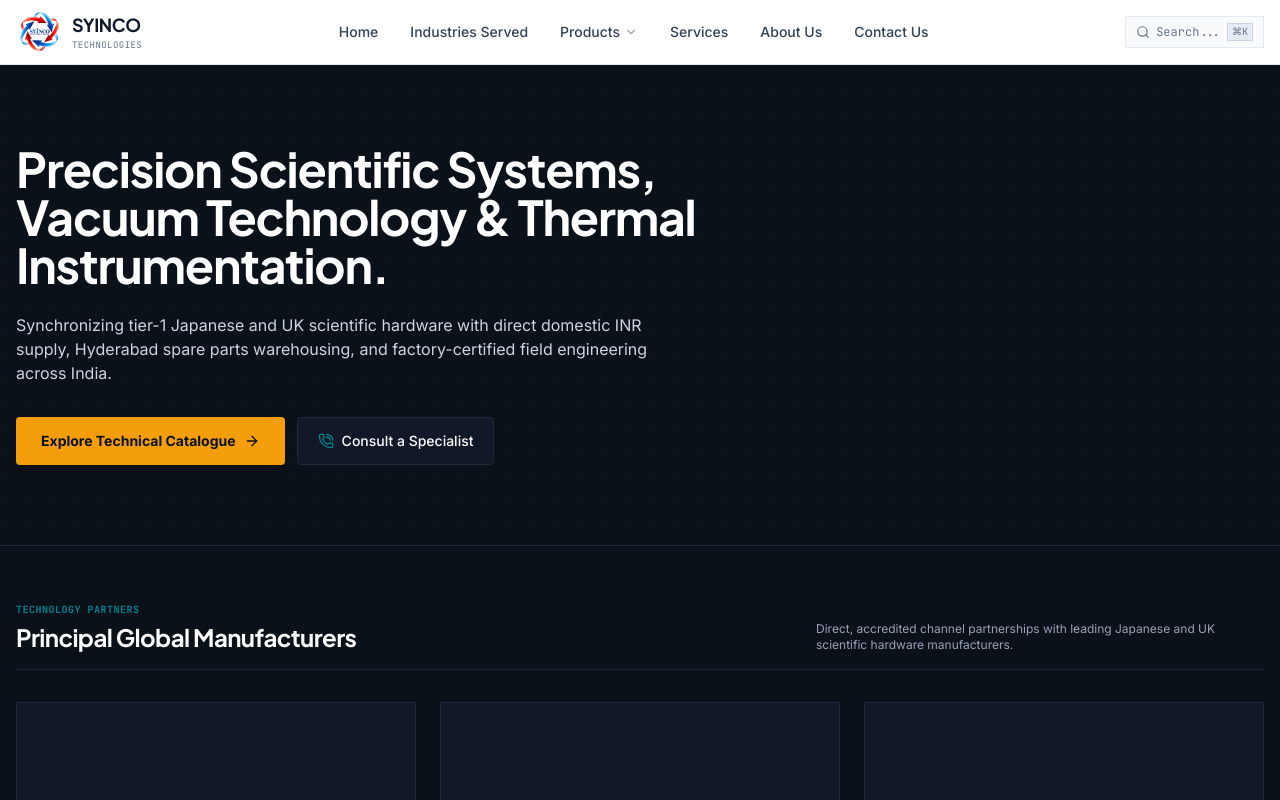
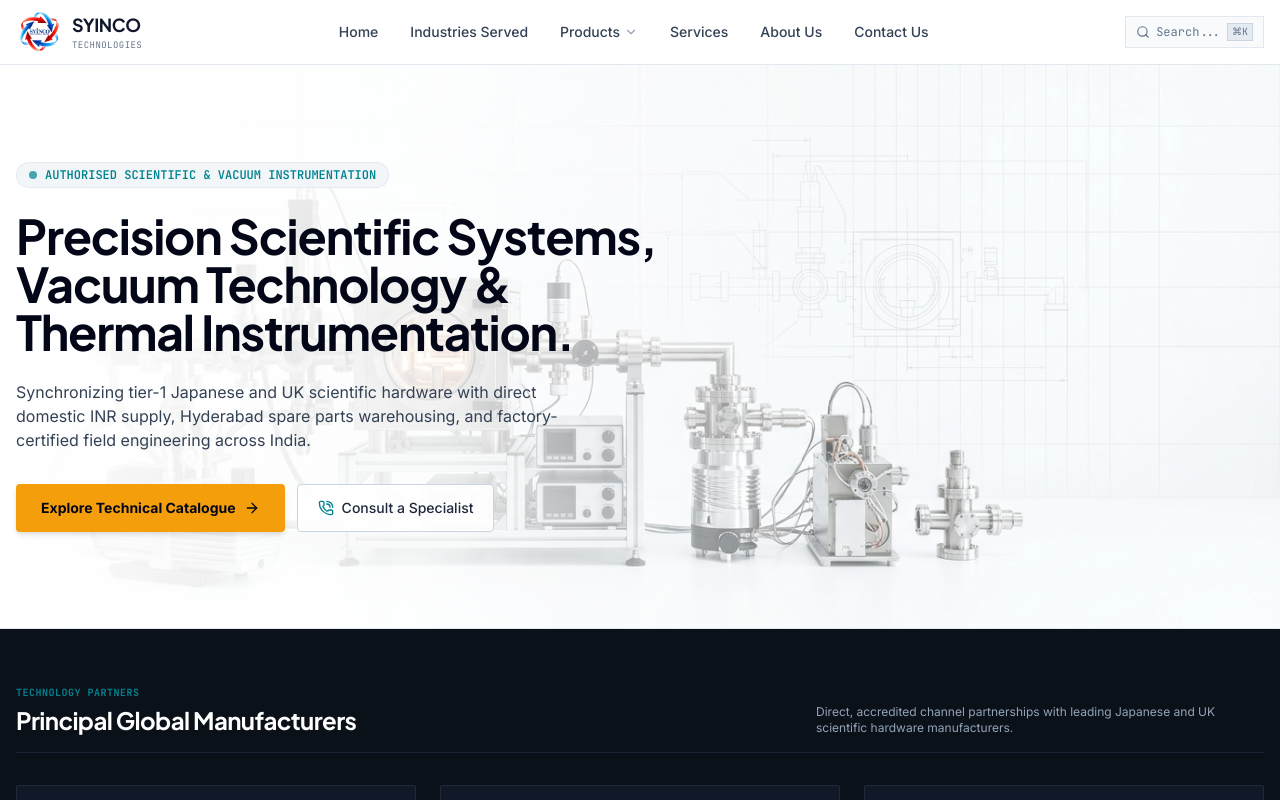
Before and after one commit to vivanvj21/syinco_website, a Next.js app: page / in a window 1280 px wide. Shown: the top 800 px of the page. Built offline with nearby package versions, Linux system fonts and the light colour scheme.

Commit message:
feat: implement high-precision scientific equipment background with pure white backdrop on homepage hero

```diff
--- a/src/app/page.tsx
+++ b/src/app/page.tsx
@@ -1,6 +1,5 @@
 import React from "react";
 import type { Metadata } from "next";
-import Image from "next/image";
 import { HeroStrategicAnchor } from "@/components/business/HeroStrategicAnchor";
 import { PrincipalShowcase } from "@/components/business/PrincipalShowcase";
 import { CuratedFlagshipGrid } from "@/components/business/CuratedFlagshipGrid";
@@ -16,22 +15,7 @@ export const metadata: Metadata = {
 
 export default function HomePage() {
   return (
-    <main className="relative w-full">
-      {/* Full-page scientific equipment background — fixed behind all sections */}
-      <div className="fixed inset-0 -z-10 overflow-hidden" aria-hidden="true">
-        <Image
-          src="/images/home/homepage-bg.jpg"
-          alt=""
-          fill
-          priority
-          quality={80}
-          className="object-cover object-center"
-          sizes="100vw"
-        />
-        {/* Dark overlay so section text & cards remain fully legible */}
-        <div className="absolute inset-0 bg-slate-950/75" />
-      </div>
-
+    <main className="w-full bg-white">
       {/* 1. HERO STRATEGIC ANCHOR */}
       <HeroStrategicAnchor />
 
--- a/src/components/business/HeroStrategicAnchor.tsx
+++ b/src/components/business/HeroStrategicAnchor.tsx
@@ -1,5 +1,6 @@
 import React from "react";
 import Link from "next/link";
+import Image from "next/image";
 import { ArrowRight, PhoneCall } from "lucide-react";
 import { Button } from "@/components/ui/Button";
 
@@ -7,30 +8,39 @@ export function HeroStrategicAnchor() {
   return (
     <section
       aria-label="SYINCO Strategic Positioning & Systems Architecture"
-      className="relative bg-slate-canvas text-white border-b border-border-dark overflow-hidden py-14 lg:py-20"
+      className="relative bg-white text-slate-900 border-b border-border-light overflow-hidden py-16 lg:py-24"
     >
-      {/* 24px Engineering CAD Grid Linework (Decorative Architectural Background) */}
-      <div
-        className="absolute inset-0 pointer-events-none opacity-15"
-        style={{
-          backgroundImage: `
-            linear-gradient(to right, #1E293B 1px, transparent 1px),
-            linear-gradient(to bottom, #1E293B 1px, transparent 1px)
-          `,
-          backgroundSize: "24px 24px",
-        }}
-        aria-hidden="true"
-      />
+      {/* High-Precision Scientific Equipment Background Image on Pure White Backdrop */}
+      <div className="absolute inset-0 pointer-events-none overflow-hidden" aria-hidden="true">
+        <Image
+          src="/images/home/hero-scientific-white.jpg"
+          alt="Precision Vacuum Technology and Scientific Instrumentation"
+          fill
+          priority
+          quality={95}
+          className="object-cover object-right lg:object-center opacity-90"
+          sizes="100vw"
+        />
+        {/* Soft white gradient mask on the left so headline & copy remain razor-sharp */}
+        <div className="absolute inset-0 bg-gradient-to-r from-white via-white/90 to-transparent sm:via-white/80 max-w-4xl" />
+        <div className="absolute inset-0 bg-white/20" />
+      </div>
 
       <div className="max-w-container mx-auto px-4 relative z-10">
-        <div className="max-w-3xl space-y-6">
+        <div className="max-w-2xl space-y-6">
+          {/* Subtle Tagline Badge */}
+          <div className="inline-flex items-center gap-2 px-3 py-1 rounded-full bg-slate-100/90 border border-slate-200/80 backdrop-blur-xs text-xs font-mono font-semibold text-brand-teal">
+            <span className="w-2 h-2 rounded-full bg-brand-teal animate-pulse" />
+            <span>AUTHORISED SCIENTIFIC &amp; VACUUM INSTRUMENTATION</span>
+          </div>
+
           {/* H1 Authority Headline */}
-          <h1 className="text-3xl sm:text-4xl lg:text-5xl font-display font-bold tracking-tight text-white leading-tight">
+          <h1 className="text-3xl sm:text-4xl lg:text-5xl font-display font-bold tracking-tight text-slate-950 leading-tight">
             Precision Scientific Systems, Vacuum Technology &amp; Thermal Instrumentation.
           </h1>
 
-          {/* Concise Supporting Statement (Max 1-2 sentences) */}
-          <p className="text-sm sm:text-base font-sans text-slate-300 max-w-2xl leading-relaxed">
+          {/* Concise Supporting Statement */}
+          <p className="text-sm sm:text-base font-sans text-slate-700 max-w-xl leading-relaxed">
             Synchronizing tier-1 Japanese and UK scientific hardware with direct domestic INR supply, Hyderabad spare parts warehousing, and factory-certified field engineering across India.
           </p>
 
@@ -40,7 +50,7 @@ export function HeroStrategicAnchor() {
               <Button
                 variant="primary"
                 size="lg"
-                className="bg-action-amber hover:bg-action-amber-hover text-slate-canvas font-bold text-xs sm:text-sm px-6 gap-2 shadow-md cursor-pointer"
+                className="bg-action-amber hover:bg-action-amber-hover text-slate-950 font-bold text-xs sm:text-sm px-6 gap-2 shadow-md cursor-pointer"
               >
                 <span>Explore Technical Catalogue</span>
                 <ArrowRight className="w-4 h-4" />
@@ -51,7 +61,7 @@ export function HeroStrategicAnchor() {
               <Button
                 variant="outline"
                 size="lg"
-                className="border-border-dark bg-slate-surface text-white hover:bg-slate-panel hover:border-brand-teal text-xs sm:text-sm px-5 gap-2 cursor-pointer"
+                className="border-slate-300 bg-white/90 text-slate-800 hover:bg-white hover:border-brand-teal hover:text-brand-teal text-xs sm:text-sm px-5 gap-2 cursor-pointer shadow-xs"
               >
                 <PhoneCall className="w-4 h-4 text-brand-teal" />
                 <span>Consult a Specialist</span>
```
Also changed, not shown: public/images/home/hero-scientific-white.jpg (added), public/images/home/homepage-bg.jpg.
